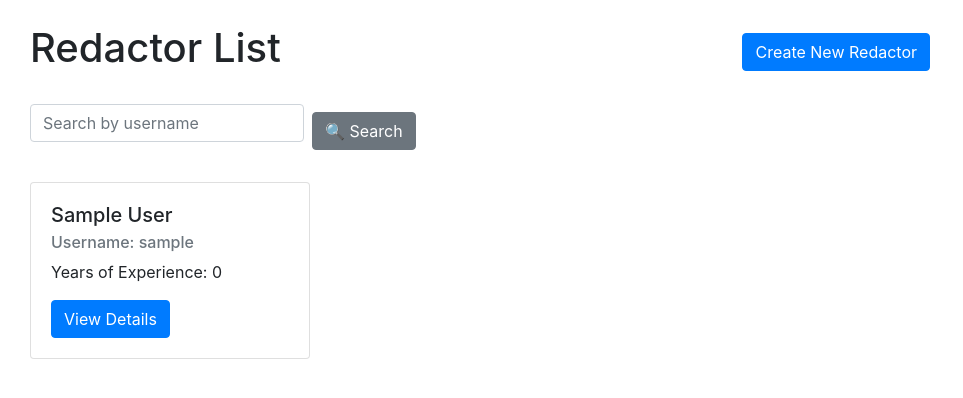
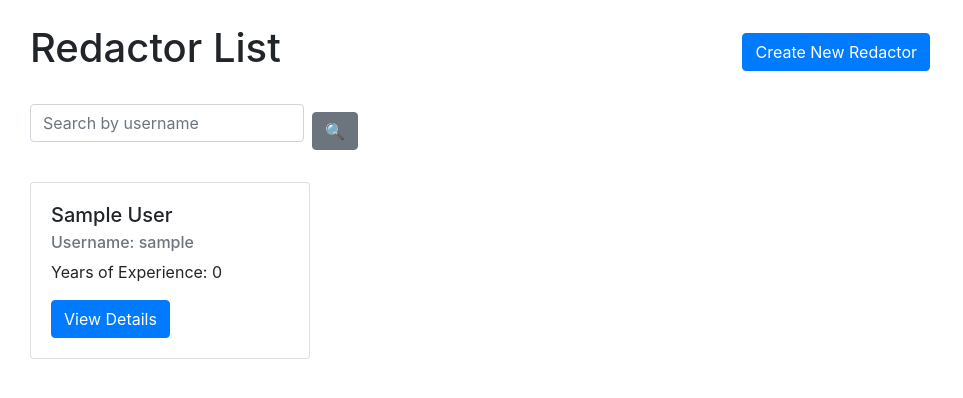
Before and after one commit to AndriZhok/newspaper-agency, a Django app: page /catalog/redactor-list/ in a window 1280 px wide. Shown: the part 70-468 px from the top of the page, without its empty margins (0-963 px from the left). Run offline with Django 5.2, Linux system fonts and the light colour scheme; the visitor is signed in with stand-in values (Sample User, id 1); data comes from the database, SQL or seed files in the repository; some libraries are stand-ins or nearby versions.

Commit message:
Fix search html

```diff
--- a/templates/catalog/redactor_list.html
+++ b/templates/catalog/redactor_list.html
@@ -10,7 +10,7 @@
 
     <form method="get" action="" class="form-inline mb-4">
       {{ search_form|crispy }}
-      <button class="btn btn-secondary ml-2" type="submit">🔍 Search</button>
+      <button class="btn btn-secondary ml-2" type="submit">🔍</button>
     </form>
 
     <div class="row">
```
